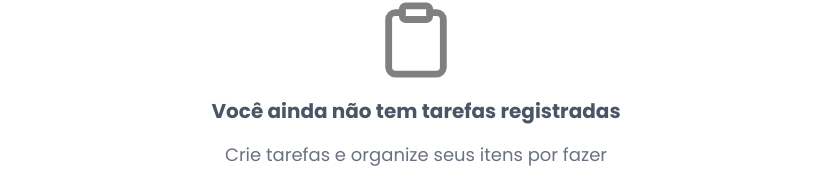
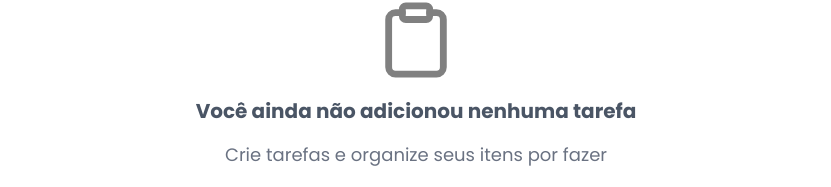
Before and after one commit to FridsonFirmino/todo-list-web, a Next.js app: page / in a window 1280 px wide. Shown: the part 330-517 px from the top of the page, without its empty margins (224-1055 px from the left). Built offline with nearby package versions, Linux system fonts and the light colour scheme.

Commit message:
fix: update message for no tasks to improve clarity

```diff
--- a/src/app/page.tsx
+++ b/src/app/page.tsx
@@ -134,7 +134,7 @@ export default function Home() {
                 className="text-base sm:text-xl font-bold text-gray-600"
                 style={{ fontFamily: "var(--font-poppins)" }}
               >
-                Você ainda não tem tarefas registradas
+                Você ainda não adicionou nenhuma tarefa
               </h1>
               <p
                 className="text-xs sm:text-lg text-gray-500"
```
